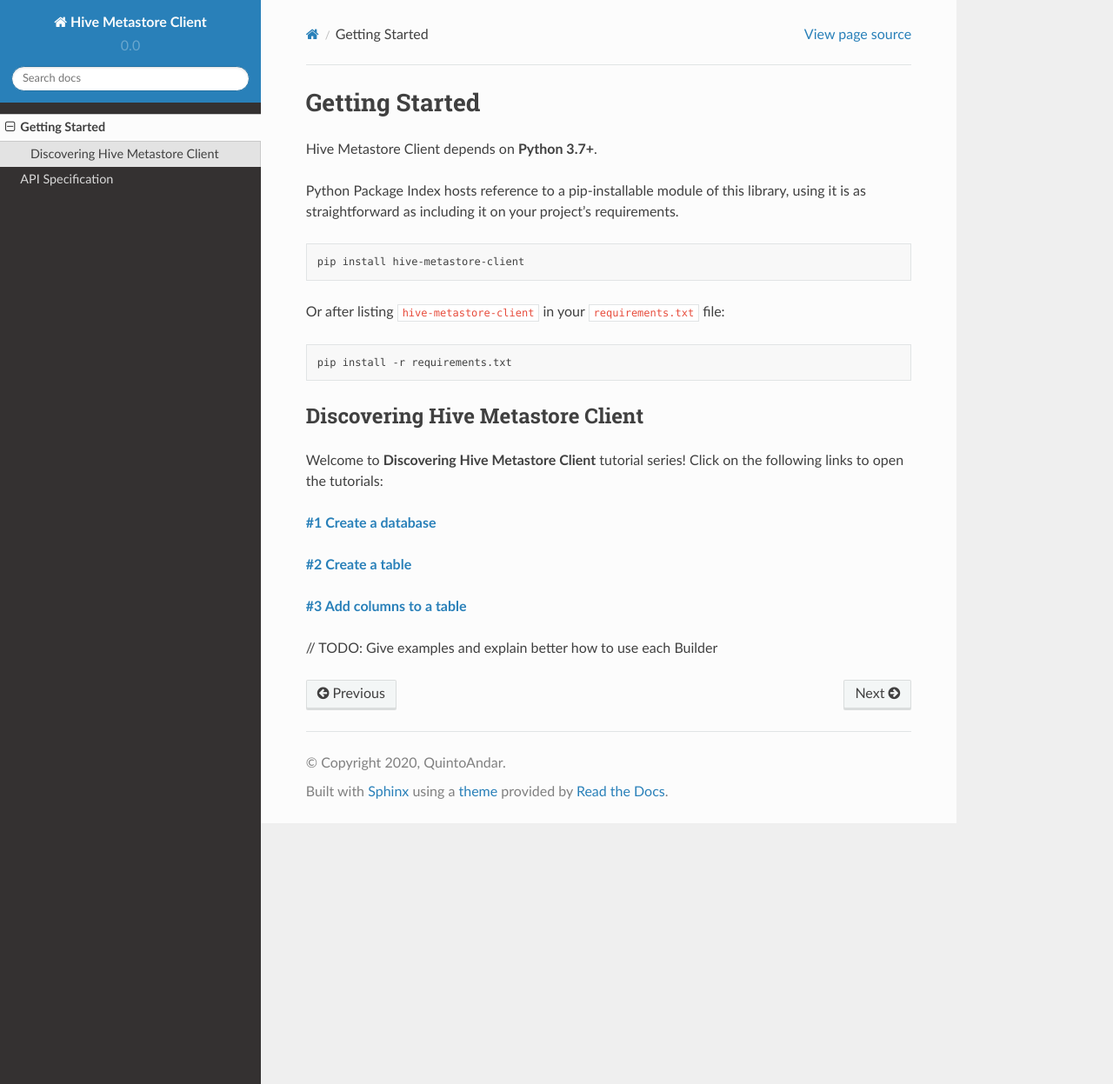
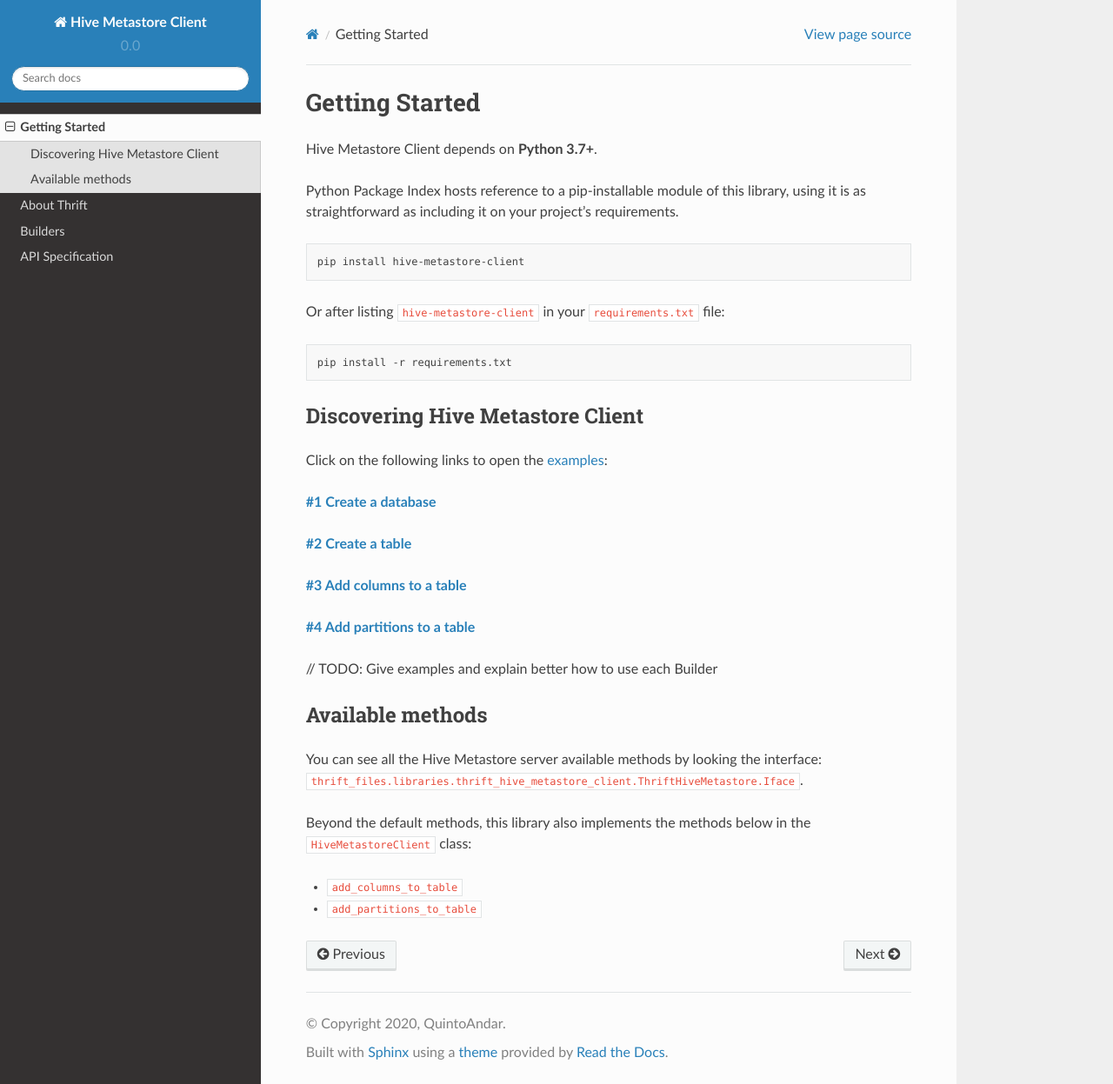
Before and after one commit to quintoandar/hive-metastore-client, a Sphinx documentation site: the page built from docs/source/getstarted.md, in a window 1280 px wide and 1247 px high. Shown: the whole window at 87% size. Built offline with Sphinx 7.4.7 and the Read the Docs theme 2.0.0, drawn with Linux system fonts in a browser that asks for light colours.

Commit message:
Add docs about Builders and Thrift

```diff
--- a/docs/source/getstarted.md
+++ b/docs/source/getstarted.md
@@ -16,7 +16,7 @@ pip install -r requirements.txt
 
 ## Discovering Hive Metastore Client
 
-Welcome to **Discovering Hive Metastore Client** tutorial series! Click on the following links to open the tutorials:
+Click on the following links to open the [examples](https://github.com/quintoandar/hive-metastore-client/tree/main/examples):
 
 **[#1 Create a database](https://github.com/quintoandar/hive-metastore-client/blob/main/examples/create_database.py)**
 
@@ -24,4 +24,18 @@ Welcome to **Discovering Hive Metastore Client** tutorial series! Click on the f
 
 **[#3 Add columns to a table](https://github.com/quintoandar/hive-metastore-client/blob/main/examples/add_columns_to_table.py)**
 
+**[#4 Add partitions to a table](https://github.com/quintoandar/hive-metastore-client/blob/main/examples/add_partitions.py)**
+
 // TODO: Give examples and explain better how to use each Builder
+
+## Available methods
+
+You can see all the Hive Metastore server available methods by looking the
+interface:
+[`thrift_files.libraries.thrift_hive_metastore_client.ThriftHiveMetastore.Iface`](https://github.com/quintoandar/hive-metastore-client/blob/main/thrift_files/libraries/thrift_hive_metastore_client/ThriftHiveMetastore.py).
+
+Beyond the default methods, this library also implements the methods below in
+the [`HiveMetastoreClient`](https://github.com/quintoandar/hive-metastore-client/blob/main/hive_metastore_client/hive_mestastore_client.py) class:
+
+- [`add_columns_to_table`](https://hive-metastore-client.readthedocs.io/en/latest/hive_metastore_client.html#hive_metastore_client.hive_mestastore_client.HiveMetastoreClient.add_columns_to_table)
+- [`add_partitions_to_table`](https://hive-metastore-client.readthedocs.io/en/latest/hive_metastore_client.html#hive_metastore_client.hive_mestastore_client.HiveMetastoreClient.add_columns_to_table)
--- a/docs/source/index.rst
+++ b/docs/source/index.rst
@@ -15,7 +15,7 @@ An example of how to use the library for running DML commands in hive metastore:
     with HiveMetastoreClient(HIVE_HOST, HIVE_PORT) as hive_metastore_client:
         hive_metastore_client.create_database(database)
 
-To learn more use cases in practice, see [Hive Metastore Client's examples](https://github.com/quintoandar/hive-metastore-client/blob/main/examples)
+To learn more use cases in practice, see `Hive Metastore Client's examples <https://github.com/quintoandar/hive-metastore-client/blob/main/examples>`_
 
 
 Navigation
@@ -25,4 +25,6 @@ Navigation
    :maxdepth: 2
 
    getstarted
+   thrift_instructions
+   builders
    modules
```
Also changed, not shown: docs/source/builders.md (added, +19 -0 lines), docs/source/thrift_instructions.md (added, +37 -0 lines), thrift_files/readme.md.
